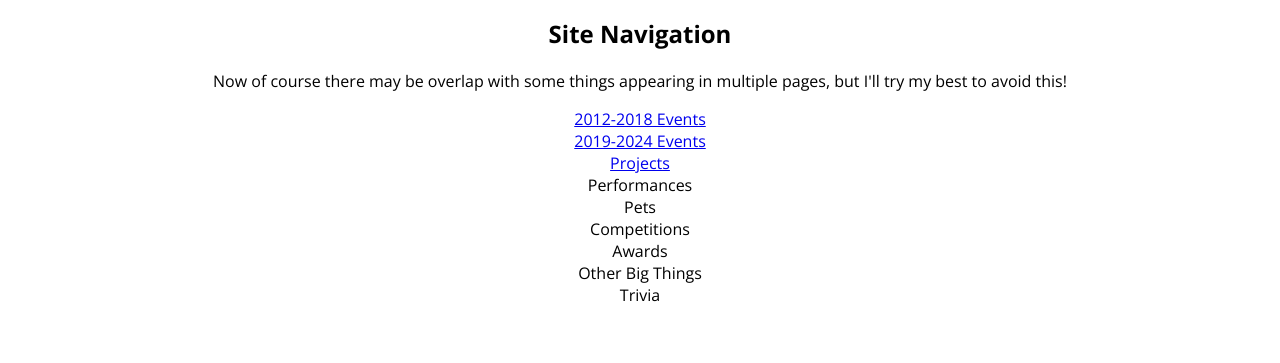
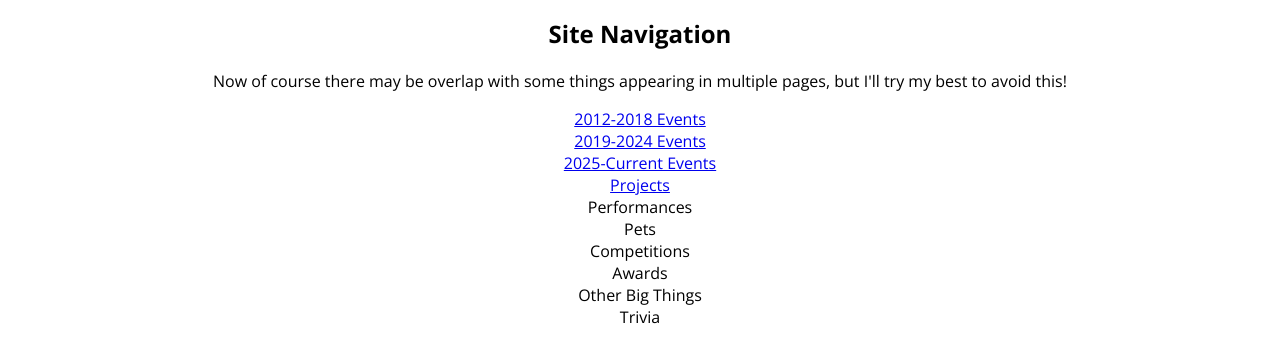
Before and after one commit to elloelloguy/ElloElloVerse, a plain HTML site: page index.html in a window 1280 px wide. Shown: the part 119-482 px from the top of the page. Drawn offline with nearby package versions, Linux system fonts and the light colour scheme.

Commit message:
did some more stuff

```diff
--- a/index.html
+++ b/index.html
@@ -17,6 +17,7 @@
 <ul id="croads">
     <li><a href="12-18.html">2012-2018 Events</a></li>
     <li><a href="19-24.html">2019-2024 Events</a></li>
+    <li><a href="25-current.html">2025-Current Events</a></li>
     <li><a href="projects.html">Projects</a></li>
     <li>Performances</li>
     <li>Pets</li>
```
